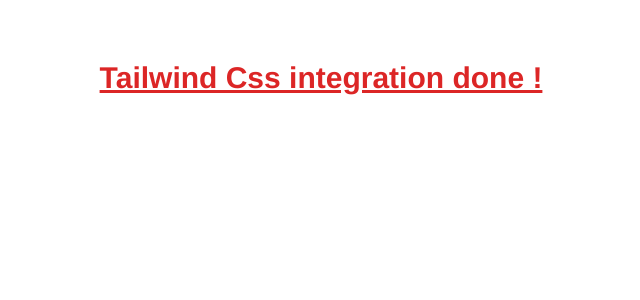
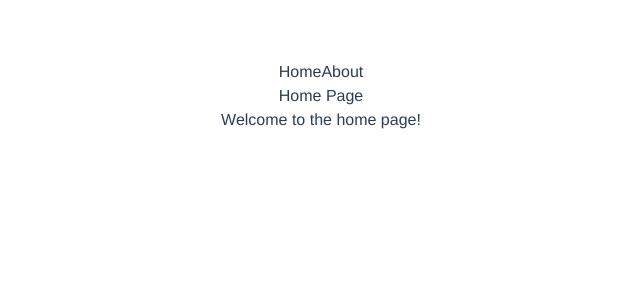
Before and after one commit to nana237/HSE_Manager-front, a Vue app: page / in a window 1280 px wide. Shown: the top 300 px of the page, without its empty margins (319-959 px from the left). Built offline with nearby package versions, Linux system fonts and the light colour scheme.

Commit message:
installation de vue-router

```diff
--- a/package.json
+++ b/package.json
@@ -9,7 +9,8 @@
   },
   "dependencies": {
     "core-js": "^3.8.3",
-    "vue": "^3.2.13"
+    "vue": "^3.2.13",
+    "vue-router": "^4.4.5"
   },
   "devDependencies": {
     "@babel/core": "^7.12.16",
--- a/src/App.vue
+++ b/src/App.vue
@@ -1,14 +1,17 @@
 <template>
-  <HelloWorld msg="Welcome to Your Vue.js App"/>
+ <nav>
+      <router-link to="/">Home</router-link>
+      <router-link to="/about">About</router-link>
+    </nav>
+
+  <router-view />
 </template>
 
 <script>
-import HelloWorld from './components/HelloWorld.vue'
 
 export default {
   name: 'App',
   components: {
-    HelloWorld
   }
 }
 </script>
--- a/src/main.js
+++ b/src/main.js
@@ -1,5 +1,9 @@
 import { createApp } from 'vue'
 import App from './App.vue'
 import './index.css'
+import router from './router';
 
-createApp(App).mount('#app')
+const app = createApp(App)
+
+app.use(router)
+app.mount('#app')
--- /dev/null
+++ b/src/pages/AboutPage.vue
@@ -0,0 +1,12 @@
+<template>
+  <div>
+    <h1>About Page</h1>
+    <p>This is the about page.</p>
+  </div>
+</template>
+
+<script>
+export default {
+  name: 'AboutPage',
+};
+</script>
--- /dev/null
+++ b/src/pages/HomePage.vue
@@ -0,0 +1,12 @@
+<template>
+  <div>
+    <h1>Home Page</h1>
+    <p>Welcome to the home page!</p>
+  </div>
+</template>
+
+<script>
+export default {
+  name: 'HomePage',
+};
+</script>
--- /dev/null
+++ b/src/pages/NotFound.vue
@@ -0,0 +1,12 @@
+<template>
+  <div>
+    <h1>404 Not Found</h1>
+    <p>The page you are looking for does not exist.</p>
+  </div>
+</template>
+
+<script>
+export default {
+  name: 'NotFound',
+};
+</script>
--- /dev/null
+++ b/src/router/index.js
@@ -0,0 +1,31 @@
+import { createRouter, createWebHistory } from 'vue-router';
+
+import HomePage from '../pages/HomePage.vue';
+import AboutPage from '../pages/AboutPage.vue';
+import NotFound from '../pages/NotFound.vue';
+
+
+const routes = [
+    {
+      path: '/',
+      name: 'HomePage',
+      component: HomePage
+    },
+    {
+      path: '/about',
+      name: 'AboutPage',
+      component: AboutPage
+    },
+    {
+      path: '/:pathMatch(.*)*', // Gérer les routes non définies
+      name: 'NotFound',
+      component: NotFound
+    }
+];
+
+const router = createRouter({
+    history: createWebHistory(),
+    routes
+  });
+
+export default router;
```
Also changed, not shown: 1 other file (tests, documents, lock files or other folders).
